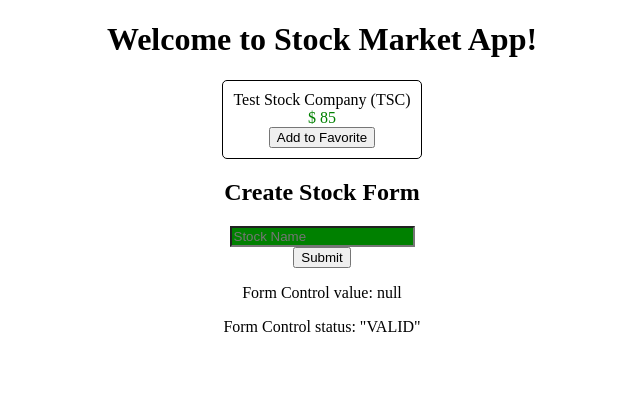
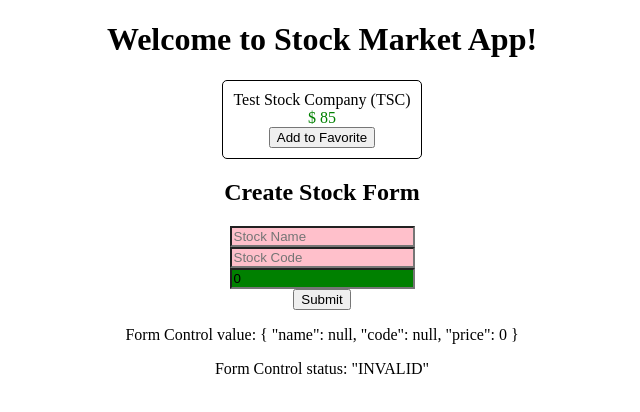
Before and after one commit to kw00183/stock-market, an Angular app: page / in a window 1280 px wide. Shown: the top 412 px of the page, without its empty margins (318-958 px from the left). Built offline with nearby package versions, Linux system fonts and the light colour scheme.

Commit message:
update the create sotck form to a form group

```diff
--- a/src/app/stock/create-stock/create-stock.component.html
+++ b/src/app/stock/create-stock/create-stock.component.html
@@ -1,15 +1,26 @@
 <h2>Create Stock Form</h2>
 
 <div class="form-group">
-
+  <form [formGroup]="stockForm" (ngSubmit)="onSubmit()">
     <div class="stock-name">
       <input type="text"
              placeholder="Stock Name"
              name="stockName"
-             [formControl]="nameControl">
+             formControlName="name">
     </div>
-    <button (click)="onSubmit()">Submit</button>
+    <div class="stock-code">
+        <input type="text"
+               placeholder="Stock Code"
+               formControlName="code">
+    </div>
+    <div class="stock-price">
+        <input type="number"
+               placeholder="Stock Price"
+               formControlName="price">
+    </div>
+    <button type="submit">Submit</button>
+  </form>
 </div>
 
-<p>Form Control value: {{ nameControl.value | json }}</p>
-<p>Form Control status: {{ nameControl.status | json }}</p>
+<p>Form Control value: {{ stockForm.value | json }}</p>
+<p>Form Control status: {{ stockForm.status | json }}</p>
--- a/src/app/stock/create-stock/create-stock.component.ts
+++ b/src/app/stock/create-stock/create-stock.component.ts
@@ -1,5 +1,5 @@
 import { Component, OnInit } from '@angular/core';
-import { FormControl } from '@angular/forms';
+import { FormControl, FormGroup, Validators } from '@angular/forms';
 
 @Component({
   selector: 'app-create-stock',
@@ -8,10 +8,14 @@
 })
 export class CreateStockComponent {
 
-  public nameControl = new FormControl();
+  public stockForm: FormGroup = new FormGroup({
+    name: new FormControl(null, Validators.required),
+    code: new FormControl(null, [Validators.required, Validators.minLength(2)]),
+    price: new FormControl(0, [Validators.required, Validators.min(0)])
+  });
   constructor() {}
 
   onSubmit() {
-    console.log('Name Control Value', this.nameControl.value);
+    console.log('Stock Form Value', this.stockForm.value);
   }
 }
```
